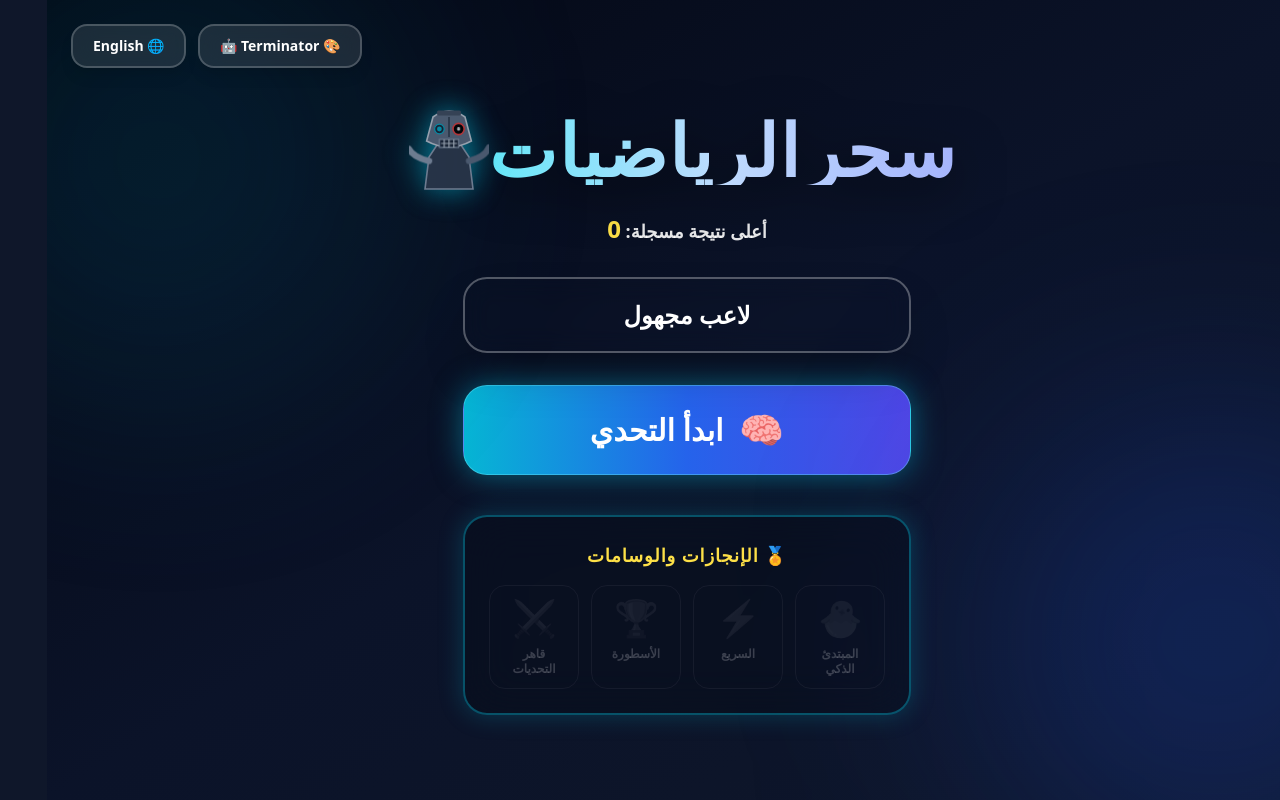
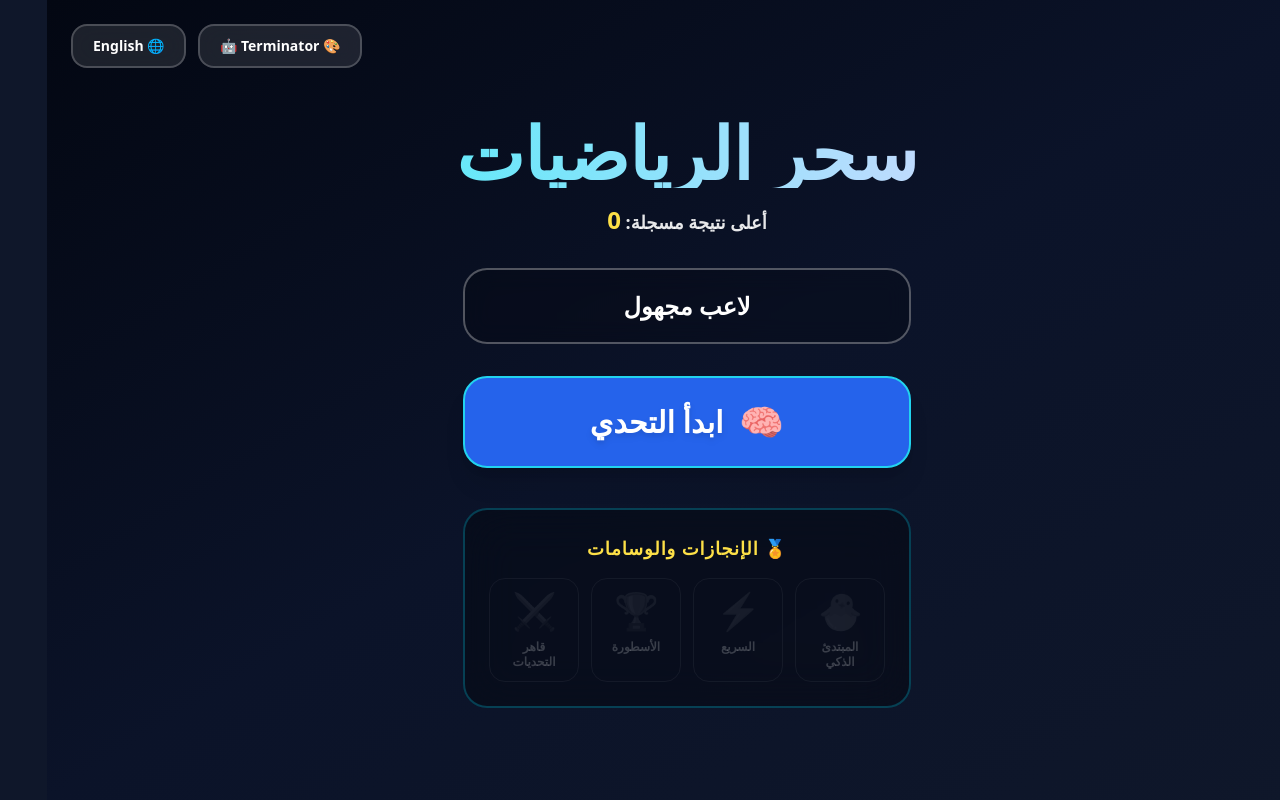
Before and after one commit to mezo2021/math-magic, a Next.js app: page /math-magic/ in a window 1280 px wide. Built offline with nearby package versions, Linux system fonts and the light colour scheme.

Commit message:
Update page.tsx

```diff
--- a/src/app/page.tsx
+++ b/src/app/page.tsx
@@ -7,73 +7,6 @@ import ChallengeShare from '@/components/ChallengeShare';
 import { usePlayerStore } from '@/lib/usePlayerStore';
 import { ALL_ACHIEVEMENTS } from '@/lib/store';
 import { translations } from '@/lib/i18n';
-
-// 🎨 مجسم شخصية فانيليانا (تضحك وممسكة بطرف كلمة سحر)
-const VanellopeCharacter = () => (
-  <div className="relative w-16 h-20 md:w-20 md:h-24 inline-block align-middle animate-bounce duration-1000 -mr-2">
-    <svg viewBox="0 0 100 120" className="w-full h-full drop-shadow-[0_0_12px_rgba(236,72,153,0.8)]">
-      {/* شعر فانيليانا وربطة الحلوى */}
-      <path d="M25,45 Q10,20 50,8 Q90,20 75,45 Q85,30 92,40 Q95,60 80,65 Z" fill="#1e1b4b" />
-      {/* ربطة شعر حمراء/وردي */}
-      <ellipse cx="78" cy="38" rx="8" ry="5" fill="#f43f5e" />
-      <circle cx="84" cy="35" r="3" fill="#38bdf8" />
-      <circle cx="73" cy="42" r="2" fill="#facc15" />
-
-      {/* الوجه */}
-      <ellipse cx="50" cy="50" rx="28" ry="24" fill="#fde047" opacity="0.2" />
-      <ellipse cx="50" cy="50" rx="26" ry="22" fill="#fef08a" />
-
-      {/* العيون الكبيرة المتلألئة (تضحك) */}
-      <ellipse cx="38" cy="46" rx="6" ry="8" fill="#065f46" />
-      <circle cx="40" cy="44" r="2.5" fill="#ffffff" />
-      <ellipse cx="62" cy="46" rx="6" ry="8" fill="#065f46" />
-      <circle cx="64" cy="44" r="2.5" fill="#ffffff" />
-
-      {/* ابتسامة ضاحكة عريضة */}
-      <path d="M38,60 Q50,75 62,60 Z" fill="#be123c" />
-      <path d="M42,60 Q50,65 58,60 Z" fill="#ffffff" />
-
-      {/* اليدين (اليد اليسرى ممسكة بكلمة سحر) */}
-      <path d="M26,75 Q10,70 5,80" stroke="#fef08a" strokeWidth="7" strokeLinecap="round" fill="none" />
-      <path d="M74,75 Q90,70 98,82" stroke="#fef08a" strokeWidth="7" strokeLinecap="round" fill="none" />
-
-      {/* هودي الأخضر/التركواز شهير لفانيليانا */}
-      <path d="M26,70 Q50,65 74,70 L80,110 Q50,115 20,110 Z" fill="#14b8a6" />
-      <path d="M45,70 L43,95 M55,70 L57,95" stroke="#f43f5e" strokeWidth="2.5" />
-    </svg>
-  </div>
-);
-
-// 🤖 مجسم شخصية المدمر Terminator (واقف على اليسار وممسك بكلمة الرياضيات)
-const TerminatorCharacter = () => (
-  <div className="relative w-16 h-20 md:w-20 md:h-24 inline-block align-middle animate-pulse -ml-2">
-    <svg viewBox="0 0 100 120" className="w-full h-full drop-shadow-[0_0_15px_rgba(6,182,212,0.9)]">
-      {/* الجمجمة الفولاذية والكتفين */}
-      <path d="M20,110 L25,70 L35,55 L65,55 L75,70 L80,110 Z" fill="#334155" stroke="#94a3b8" strokeWidth="2" />
-      <path d="M30,20 Q50,5 70,20 L78,50 Q50,65 22,50 Z" fill="#64748b" stroke="#cbd5e1" strokeWidth="2" />
-
-      {/* تفاصيل معدنية سيبرانية */}
-      <rect x="35" y="12" width="30" height="6" fill="#475569" rx="2" />
-      <line x1="50" y1="20" x2="50" y2="45" stroke="#334155" strokeWidth="2" />
-
-      {/* العين الحمراء الليزرية المتوهجة (تأثير المنقذ/المدمر) */}
-      <circle cx="38" cy="35" r="6" fill="#1e293b" stroke="#06b6d4" strokeWidth="1.5" />
-      <circle cx="38" cy="35" r="3" fill="#06b6d4" />
-
-      <circle cx="62" cy="35" r="7" fill="#000000" stroke="#ef4444" strokeWidth="2" />
-      <circle cx="62" cy="35" r="3.5" fill="#ef4444" className="animate-ping" />
-      <circle cx="62" cy="35" r="2" fill="#ffffff" />
-
-      {/* الفك والأسنان الفولاذية */}
-      <rect x="38" y="48" width="24" height="10" fill="#1e293b" stroke="#94a3b8" strokeWidth="1.5" />
-      <path d="M40,53 H60 M44,48 V58 M50,48 V58 M56,48 V58" stroke="#cbd5e1" strokeWidth="1.5" />
-
-      {/* الذراع الميكانيكية الممسكة بكلمة الرياضيات */}
-      <path d="M25,75 Q5,70 0,60" stroke="#94a3b8" strokeWidth="8" strokeLinecap="round" fill="none" />
-      <path d="M75,75 Q95,70 100,58" stroke="#64748b" strokeWidth="8" strokeLinecap="round" fill="none" />
-    </svg>
-  </div>
-);
 
 const AchievementToast = ({ achievement, text }: { achievement: string | null, text: string }) => {
   if (!achievement) return null;
@@ -127,15 +60,16 @@ export default function MathGame() {
 
   const themeStyles = {
     bg: isBarbie
-      ? 'bg-gradient-to-br from-[#d946ef] via-[#831843] to-[#4c1d95] text-white'
+      ? 'bg-gradient-to-br from-[#831843] via-[#4c1d95] to-[#2e1065] text-white'
       : 'bg-gradient-to-br from-[#030712] via-[#0b1329] to-[#0f172a] text-white',
     card: isBarbie
-      ? 'bg-black/10 backdrop-blur-xl border-2 border-pink-400/40 shadow-[0_0_25px_rgba(236,72,153,0.3)]'
-      : 'bg-black/20 backdrop-blur-xl border-2 border-cyan-500/40 shadow-[0_0_25px_rgba(6,182,212,0.25)]',
-    inputBg: 'bg-transparent border-2 border-white/30 focus:border-white text-white placeholder-white/60',
+      ? 'bg-black/20 backdrop-blur-xl border-2 border-pink-500/40'
+      : 'bg-black/30 backdrop-blur-xl border-2 border-cyan-500/30',
+    inputBg: 'bg-black/20 border-2 border-white/30 focus:border-white text-white placeholder-white/60',
+    // أزرار واضحة وبدون توهج يغطي على النص
     primaryBtn: isBarbie
-      ? 'bg-gradient-to-r from-pink-500 via-fuchsia-500 to-cyan-400 hover:scale-105 active:scale-95 text-white shadow-[0_0_30px_rgba(236,72,153,0.6)] animate-pulse'
-      : 'bg-gradient-to-r from-cyan-500 via-blue-600 to-indigo-600 hover:scale-105 active:scale-95 text-white shadow-[0_0_30px_rgba(6,182,212,0.5)] border border-cyan-300/40',
+      ? 'bg-pink-600 hover:bg-pink-500 text-white border-2 border-pink-400'
+      : 'bg-blue-600 hover:bg-blue-500 text-white border-2 border-cyan-400',
     accentText: isBarbie ? 'text-pink-200' : 'text-cyan-300',
     headerBg: 'bg-transparent backdrop-blur-md border-b border-white/10',
   };
@@ -228,45 +162,22 @@ export default function MathGame() {
   // =====================================================================
   if (screen === 'menu') {
     return (
-      <div className={`min-h-screen flex flex-col items-center justify-center p-6 ${themeStyles.bg} transition-all duration-700 relative overflow-hidden`} dir={isRTL ? 'rtl' : 'ltr'}>
-
-        {/* حركات أنيميشن إضاءة خلفية */}
-        {isBarbie ? (
-          <>
-            <div className="absolute top-[-10%] left-[-10%] w-[30rem] h-[30rem] bg-pink-500/30 rounded-full blur-[120px] pointer-events-none animate-ping duration-1000"></div>
-            <div className="absolute bottom-[-10%] right-[-10%] w-[30rem] h-[30rem] bg-cyan-400/30 rounded-full blur-[120px] pointer-events-none animate-pulse"></div>
-          </>
-        ) : (
-          <>
-            <div className="absolute top-[-10%] left-[-10%] w-[30rem] h-[30rem] bg-cyan-600/20 rounded-full blur-[120px] pointer-events-none animate-pulse"></div>
-            <div className="absolute bottom-[-10%] right-[-10%] w-[30rem] h-[30rem] bg-blue-700/25 rounded-full blur-[120px] pointer-events-none"></div>
-          </>
-        )}
-
+      <div className={`min-h-screen flex flex-col items-center justify-center p-6 ${themeStyles.bg} transition-all duration-500 relative overflow-hidden`} dir={isRTL ? 'rtl' : 'ltr'}>
         <AchievementToast achievement={toastAchievement} text={t.newAchievement} />
 
         <div className="absolute top-6 left-6 flex gap-3 z-10">
-          <button onClick={toggleTheme} className="px-5 py-2.5 rounded-2xl text-sm font-black bg-white/10 border-2 border-white/20 hover:bg-white/20 backdrop-blur-md transition-all shadow-lg">
-            🎨 {isBarbie ? 'Vanellope 🍬' : 'Terminator 🤖'}
+          <button onClick={toggleTheme} className="px-5 py-2.5 rounded-2xl text-sm font-black bg-white/10 border-2 border-white/20 hover:bg-white/20 backdrop-blur-md transition-all">
+            🎨 {isBarbie ? 'Barbie 🌸' : 'Terminator 🤖'}
           </button>
-          <button onClick={toggleLanguage} className="px-5 py-2.5 rounded-2xl text-sm font-black bg-white/10 border-2 border-white/20 hover:bg-white/20 backdrop-blur-md transition-all shadow-lg">
+          <button onClick={toggleLanguage} className="px-5 py-2.5 rounded-2xl text-sm font-black bg-white/10 border-2 border-white/20 hover:bg-white/20 backdrop-blur-md transition-all">
             🌐 {lang === 'ar' ? 'English' : 'عربي'}
           </button>
         </div>
 
-        {/* 🌟 العنوان الرائع الممسوك بالشخصيات 🌟 */}
-        <div className="flex items-center justify-center my-4 z-10 select-none">
-          {/* شخصية فانيليانا تمسك بكلمة "سحر" في ثيم باربي */}
-          {isBarbie && <VanellopeCharacter />}
-
-          <h1 className={`text-5xl md:text-7xl font-black text-transparent bg-clip-text bg-gradient-to-r ${isBarbie ? 'from-pink-200 via-fuchsia-100 to-cyan-300' : 'from-cyan-300 via-blue-200 to-indigo-300'} text-center drop-shadow-[0_10px_25px_rgba(0,0,0,0.6)] tracking-wide flex items-center gap-1`}>
-            <span>{lang === 'ar' ? 'سحر' : 'Math'}</span>
-            <span>{lang === 'ar' ? 'الرياضيات' : 'Magic'}</span>
-          </h1>
-
-          {/* شخصية المدمر يمسك بكلمة "الرياضيات" في ثيم الأزرق */}
-          {!isBarbie && <TerminatorCharacter />}
-        </div>
+        {/* العنوان الرئيسي النظيف والتأثير المتدرج الواضح */}
+        <h1 className={`text-5xl md:text-7xl font-black text-transparent bg-clip-text bg-gradient-to-r ${isBarbie ? 'from-pink-200 to-purple-300' : 'from-cyan-300 to-blue-200'} mb-4 text-center my-6`}>
+          {t.appTitle}
+        </h1>
 
         <p className="text-white/90 mb-8 text-center text-lg font-bold">{t.highestScore} <span className="text-yellow-300 font-black text-2xl">{player.progress?.highestScore || 0}</span></p>
 
@@ -285,11 +196,13 @@ export default function MathGame() {
             const newName = e.target.value;
             updatePlayer(prev => ({ ...prev, profile: { ...prev.profile, name: newName } }));
           }}
-          className={`mb-8 ${themeStyles.inputBg} p-5 rounded-3xl text-center w-full max-w-md focus:outline-none text-2xl font-black placeholder-white/50 shadow-2xl backdrop-blur-md`}
+          className={`mb-8 ${themeStyles.inputBg} p-5 rounded-3xl text-center w-full max-w-md focus:outline-none text-2xl font-black placeholder-white/50 backdrop-blur-md`}
         />
 
-        <button onClick={startGame} className={`w-full max-w-md ${themeStyles.primaryBtn} p-6 rounded-3xl flex items-center justify-center gap-4 text-3xl font-black mb-10 transition-transform`}>
-          <span className="text-4xl">🧠</span> {activeChallenge ? t.acceptChallenge : t.startChallenge}
+        {/* زر ابدأ التحدي بالنص الناصع والواضح جداً */}
+        <button onClick={startGame} className={`w-full max-w-md ${themeStyles.primaryBtn} p-6 rounded-3xl flex items-center justify-center gap-4 text-3xl font-black mb-10 transition-transform active:scale-95 shadow-xl`}>
+          <span className="text-4xl">🧠</span>
+          <span className="text-white drop-shadow-md">{activeChallenge ? t.acceptChallenge : t.startChallenge}</span>
         </button>
 
         <div className={`w-full max-w-md ${themeStyles.card} p-6 rounded-3xl`}>
```
